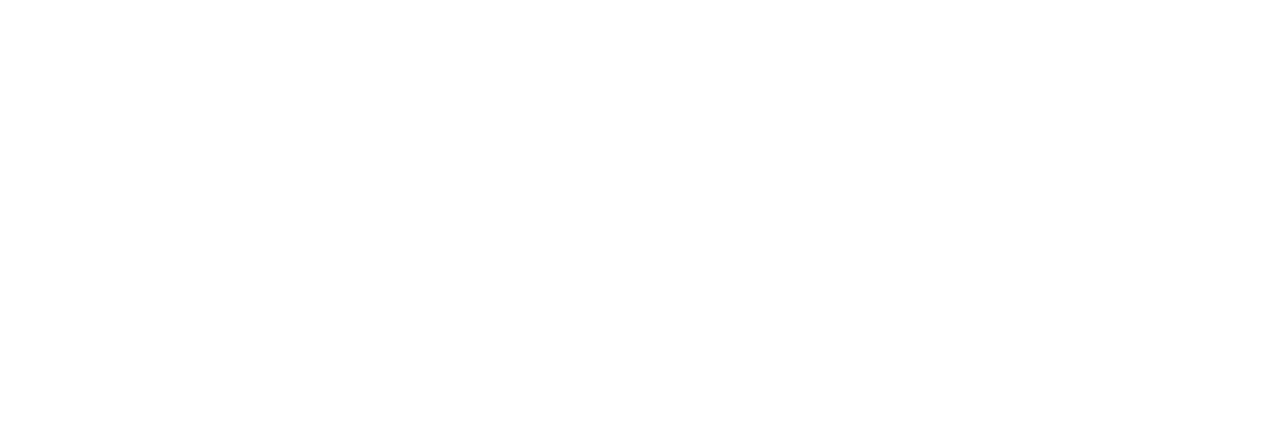
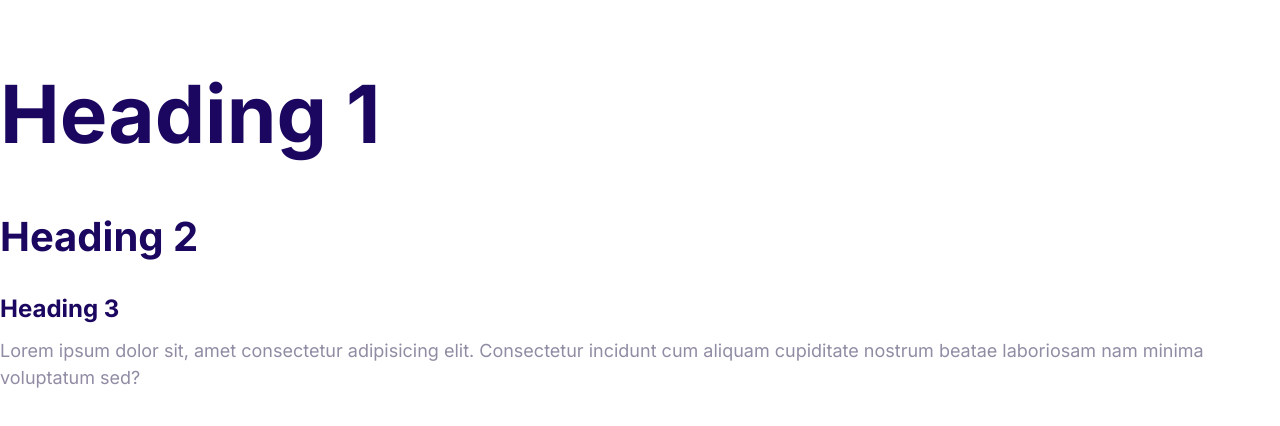
Before and after one commit to pranaybura/website, a plain HTML site: page index.html in a window 1280 px wide. Drawn offline with Linux system fonts and the light colour scheme.

Commit message:
Define the styles for the fonts.

```diff
--- a/css/styles.css
+++ b/css/styles.css
@@ -5,3 +5,56 @@
     --color-headings: #1b0760;
     --color-body: #918ca4;
 }
+
+html {
+    /* Default html - font-size: 16px; */
+    /*62.5% of 16px = 10px */
+    font-size: 62.5%;
+}
+
+body {
+    font-family: Inter, Arial, Helvetica, sans-serif;
+    font-size: 2.4rem;
+    line-height: 1.5;
+    color: var(--color-body);
+}
+
+h1, h2, h3 {
+    color: var(--color-headings);
+    margin-bottom: 1rem;
+}
+
+h1 {
+    /* 1 x font size of the html element */
+    font-size: 7rem;
+}
+
+h2 {
+    font-size: 4rem;
+}
+
+h3 {
+    font-size: 3rem;
+}
+
+p {
+    margin-top: 0;
+}
+
+@media screen and (min-width: 1024px) {
+    body {
+        font-size: 1.8rem;
+    }
+
+    h1 {
+        font-size: 8rem;
+    }
+
+    h2 {
+        font-size: 4rem;
+    }
+
+    h3 {
+        font-size: 2.4rem;
+    }
+}
--- a/index.html
+++ b/index.html
@@ -5,8 +5,22 @@
     <meta http-equiv="X-UA-Compatible" content="IE=edge" />
     <meta name="viewport" content="width=device-width, initial-scale=1.0" />
     <title>Document</title>
+    <link rel="preconnect" href="https://fonts.gstatic.com" />
+    <link
+      href="https://fonts.googleapis.com/css2?family=Inter:wght@400;700&display=swap"
+      rel="stylesheet"
+    />
     <link rel="stylesheet" href="css/normalize.css" />
     <link rel="stylesheet" href="css/styles.css" />
   </head>
-  <body></body>
+  <body>
+    <h1>Heading 1</h1>
+    <h2>Heading 2</h2>
+    <h3>Heading 3</h3>
+    <p>
+      Lorem ipsum dolor sit, amet consectetur adipisicing elit. Consectetur
+      incidunt cum aliquam cupiditate nostrum beatae laboriosam nam minima
+      voluptatum sed?
+    </p>
+  </body>
 </html>
```
